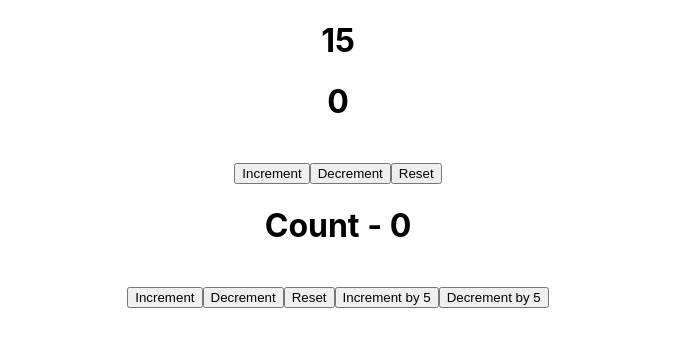
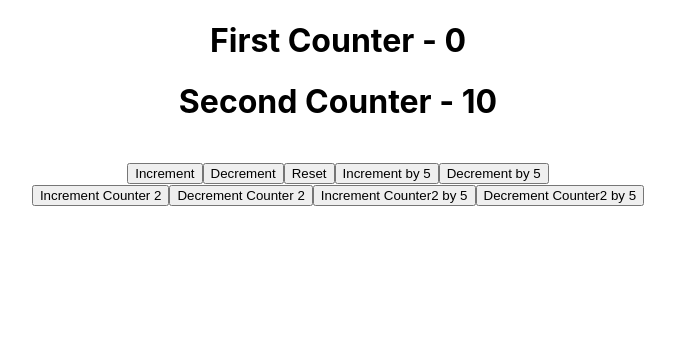
Before and after one commit to Navneet2569/Learning-React, a React (Create React App) app in the folder react-hooks/: page / in a window 1280 px wide. Shown: the top 346 px of the page, without its empty margins (302-977 px from the left). Built offline with nearby package versions, Linux system fonts and the light colour scheme.

Commit message:
useReducer handling 2 counters

```diff
--- a/react-hooks/src/App.js
+++ b/react-hooks/src/App.js
@@ -36,9 +36,9 @@ function App() {
         </ChannelContext.Provider>
       </UserContext.Provider> */}
 
-      <h1>{ans}</h1>
+      {/* <h1>{ans}</h1> */}
 
-      <Counter1 />
+      {/* <Counter1 /> */}
       <Counter2 />
     </div>
   );
--- a/react-hooks/src/components/Counter2.js
+++ b/react-hooks/src/components/Counter2.js
@@ -2,14 +2,20 @@ import React, { useReducer } from "react";
 
 const initialState = {
   firstCounter: 0,
+  secondCounter: 10,
 };
 const reducer = (state, action) => {
   switch (action.type) {
     case "increment":
-      return { firstCounter: state.firstCounter + action.value };
+      return { ...state, firstCounter: state.firstCounter + action.value };
       break;
     case "decrement":
-      return { firstCounter: state.firstCounter - action.value };
+      return { ...state, firstCounter: state.firstCounter - action.value };
+    case "increment2":
+      return { ...state, secondCounter: state.secondCounter + action.value };
+      break;
+    case "decrement2":
+      return { ...state, secondCounter: state.secondCounter - action.value };
     case "reset":
       return initialState;
     default:
@@ -21,7 +27,8 @@ function Counter2() {
   const [count, dispatch] = useReducer(reducer, initialState);
   return (
     <div>
-      <h1>Count - {count.firstCounter}</h1>
+      <h1>First Counter - {count.firstCounter}</h1>
+      <h1>Second Counter - {count.secondCounter}</h1>
       <br />
       <button onClick={() => dispatch({ type: "increment", value: 1 })}>
         Increment
@@ -36,6 +43,19 @@ function Counter2() {
       <button onClick={() => dispatch({ type: "decrement", value: 5 })}>
         Decrement by 5
       </button>
+      <br />
+      <button onClick={() => dispatch({ type: "increment2", value: 1 })}>
+        Increment Counter 2
+      </button>
+      <button onClick={() => dispatch({ type: "decrement2", value: 1 })}>
+        Decrement Counter 2
+      </button>
+      <button onClick={() => dispatch({ type: "increment2", value: 5 })}>
+        Increment Counter2 by 5
+      </button>
+      <button onClick={() => dispatch({ type: "decrement2", value: 5 })}>
+        Decrement Counter2 by 5
+      </button>
     </div>
   );
 }
```
